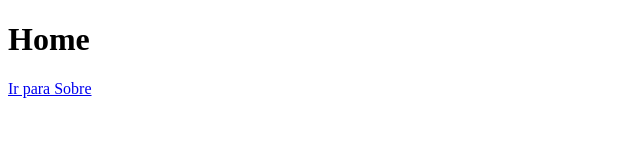
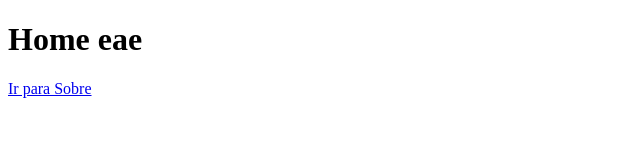
Before and after one commit to Jou21/conversor-next, a Next.js app: page / in a window 1280 px wide. Shown: the top 160 px of the page, without its empty margins (0-640 px from the left). Built offline with nearby package versions, Linux system fonts and the light colour scheme.

Commit message:
segundo commit

```diff
--- a/src/pages/index.jsx
+++ b/src/pages/index.jsx
@@ -3,7 +3,7 @@ import Link from "next/link";
 export default function Home() {
   return (
     <>
-      <h1>Home</h1>
+      <h1>Home eae</h1>
       <Link href="/sobre">
         <a>Ir para Sobre</a>
       </Link>
```
